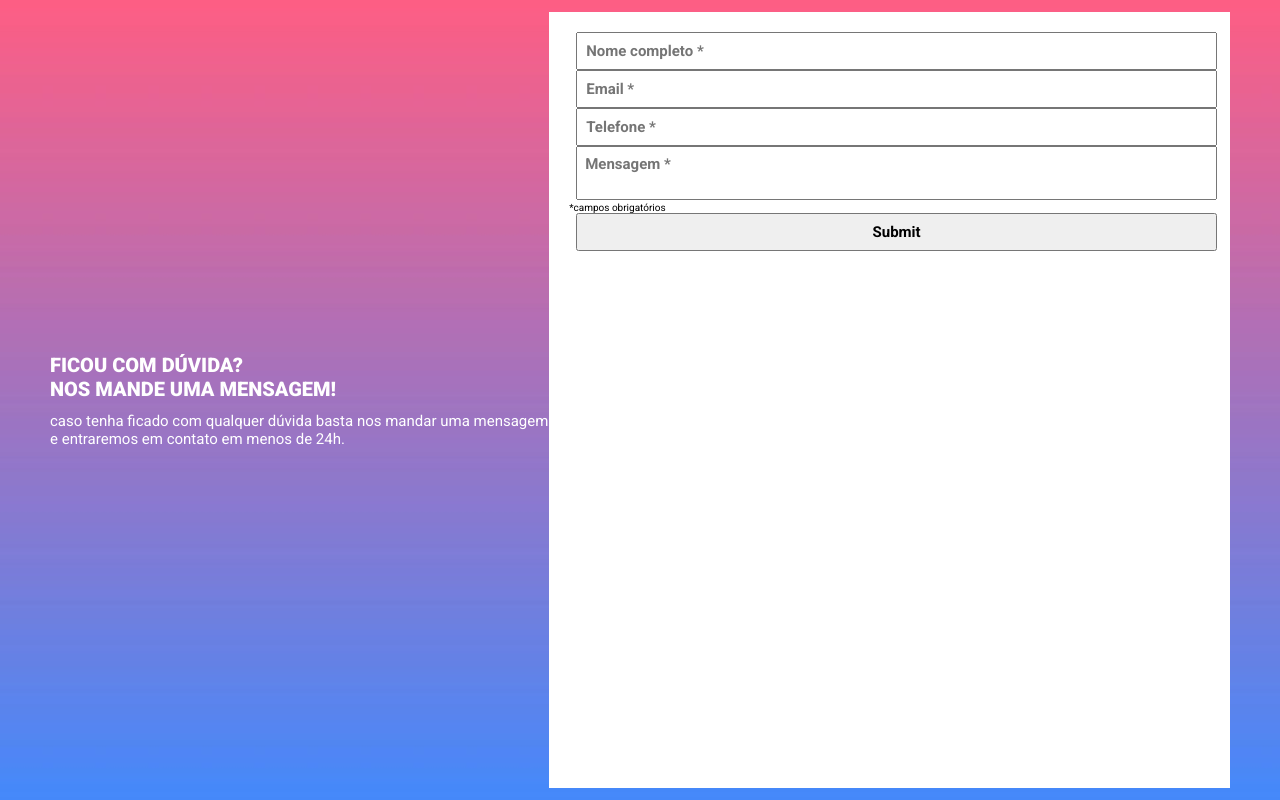
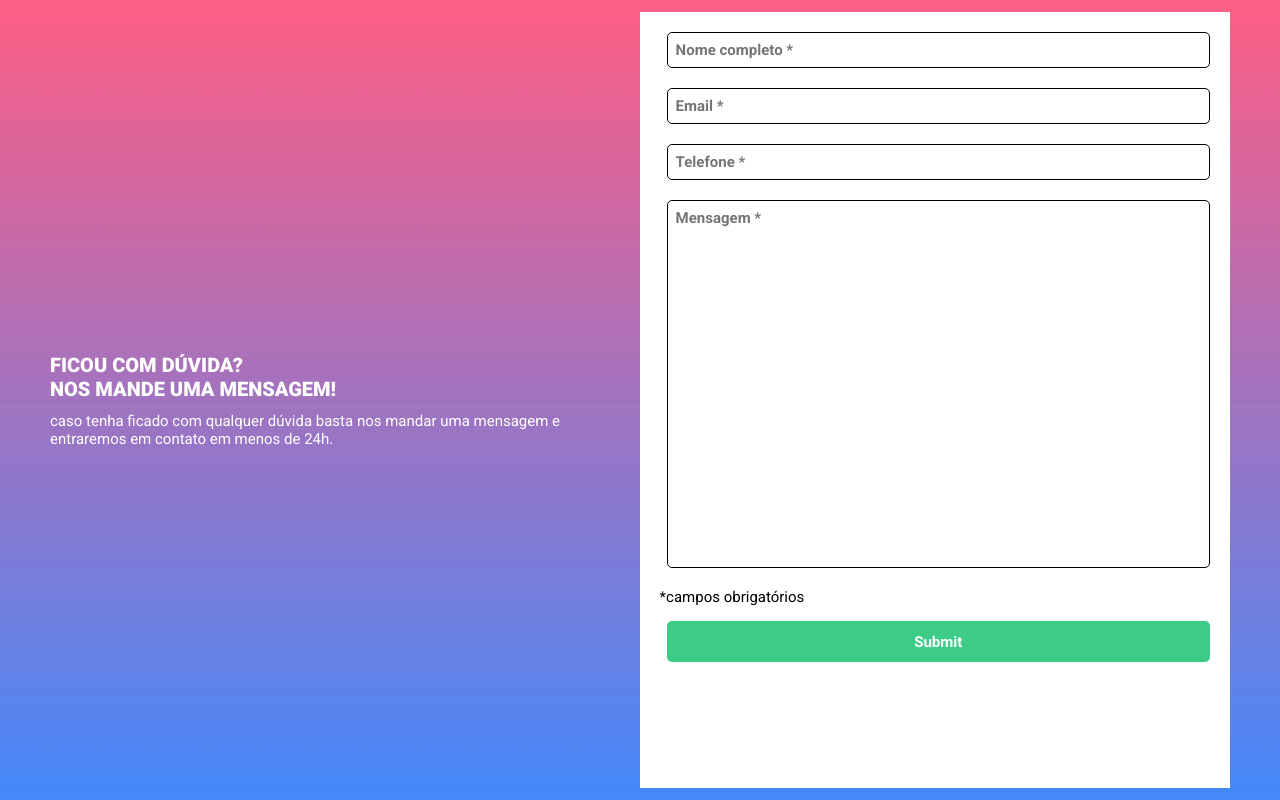
Before and after one commit to EDsnows/quest-JS-Inter-formulario, a plain HTML site: page index.html in a window 1280 px wide. Drawn offline with Linux system fonts and the light colour scheme.

Commit message:
Estilização do campo de formulário finalizada

```diff
--- a/index.html
+++ b/index.html
@@ -22,10 +22,18 @@
 
         <div class="container-formulario">
             <form action="index.html" method="get" class="formulario">
-                <input placeholder="Nome completo *" type="text" name="nome" class="input-nome">
-                <input placeholder="Email *" type="text" name="email" class="input-email">
-                <input placeholder="Telefone *" type="tel" name="telefone" class="input-telefone">
-                <textarea placeholder="Mensagem *" type="text" name="mensagem" wrap="soft" class="input-mensagem"></textarea>
+                <div class="container-do-input">
+                    <input placeholder="Nome completo *" type="text" name="nome" class="input-nome">
+                </div>
+                <div class="container-do-input">
+                    <input placeholder="Email *" type="text" name="email" class="input-email">
+                </div>
+                <div class="container-do-input">
+                    <input placeholder="Telefone *" type="tel" name="telefone" class="input-telefone">
+                </div>
+                <div class="container-do-input">
+                    <textarea placeholder="Mensagem *" type="text" name="mensagem" wrap="soft" class="input-mensagem"></textarea>
+                </div>
                 <span class="aviso-de-campos-obrigatorios">*campos obrigatórios</span>
                 <input type="submit" class="input-submit">
             </form>
--- a/src/css/style.css
+++ b/src/css/style.css
@@ -8,6 +8,7 @@ main {
     display: flex;
     justify-content: center;
     align-items: center;
+    gap: 6rem;
 }
 
 .container-campo-texto{
@@ -31,9 +32,17 @@ main {
     height: 100%;
 }
 
-.container-formulario .formulario input[type=text], input[type=text], input[type=tel], textarea[type=text], input[type=submit], .aviso-de-campos-obrigatorios{
+.container-formulario .formulario{
+    height: 100%;
+}
+
+.container-formulario .formulario .container-do-input{
+    width: 43vw;
+}
+
+.container-formulario .formulario .container-do-input input[type=text], input[type=tel], textarea[type=text], input[type=submit], .aviso-de-campos-obrigatorios{
     font-family: "Roboto", sans-serif;
-    width: 100%;
+    width: calc(100% - 7px);
     resize: none;
 }
 
@@ -43,3 +52,64 @@ main {
     font-weight: 700;
     font-size: 15px;
 }
+
+.container-formulario .formulario .input-nome{
+    border-radius: 5px;
+    border: solid #000 1px;
+}
+
+.container-formulario .formulario .input-email{
+    margin-top: 20px;
+    border-radius: 5px;
+    border: solid #000 1px;
+}
+
+.container-formulario .formulario .input-telefone{
+    margin-top: 20px;
+    border-radius: 5px;
+    border: solid #000 1px;
+}
+
+.container-formulario .formulario .container-do-input:last-of-type{
+    height: 50%;
+}
+
+.container-formulario .formulario .input-mensagem{
+    margin-top: 20px;
+    border-radius: 5px;
+    border: solid #000 1px;
+    height: 100%;
+}
+
+.container-formulario .formulario .aviso-de-campos-obrigatorios{
+    display: inline-block;
+    font-weight: 400;
+    font-size: 15px;
+    margin-top: 4rem;
+}
+
+.container-formulario .formulario .input-submit{
+    margin-top: 15px;
+    border: none;
+    border-radius: 5px;
+    background-color: rgba(60, 204, 135, 1);
+    color: #FFF;
+    height: 41px
+}
+
+.formulario input[type=text].campo-vazio,
+.formulario input[type=tel].campo-vazio,
+.formulario textarea[type=text].campo-vazio{
+    border: solid rgba(245, 46, 46, 1) 1px;
+}
+
+.container-do-input{
+    position: relative;
+}
+
+.aviso-do-campo-vazio::after{
+    content: "campo obrigatório";
+    color: rgba(245, 46, 46, 1);
+    position: absolute;
+    padding-left: 15px;
+}
```
